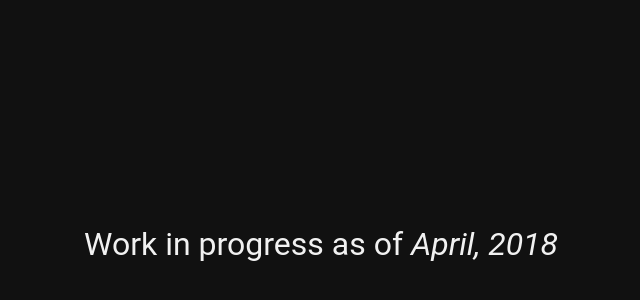
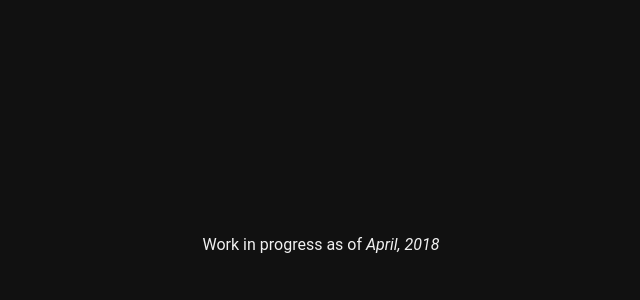
Before and after one commit to lydivetteroldan/lydivetteroldan.github.io, a website: page index.html in a window 1280 px wide. Shown: the part 156-456 px from the top of the page, without its empty margins (319-959 px from the left). Drawn offline with nearby package versions, Linux system fonts and the light colour scheme.

Commit message:
Change text size

```diff
--- a/main.css
+++ b/main.css
@@ -5,7 +5,7 @@ html {
 
 body {
   font-family: 'Karla', 'Roboto', sans-serif;
-  font-size: 32px;
+  font-size: 16px;
   margin: 0;
   padding: 0;
 }
```
